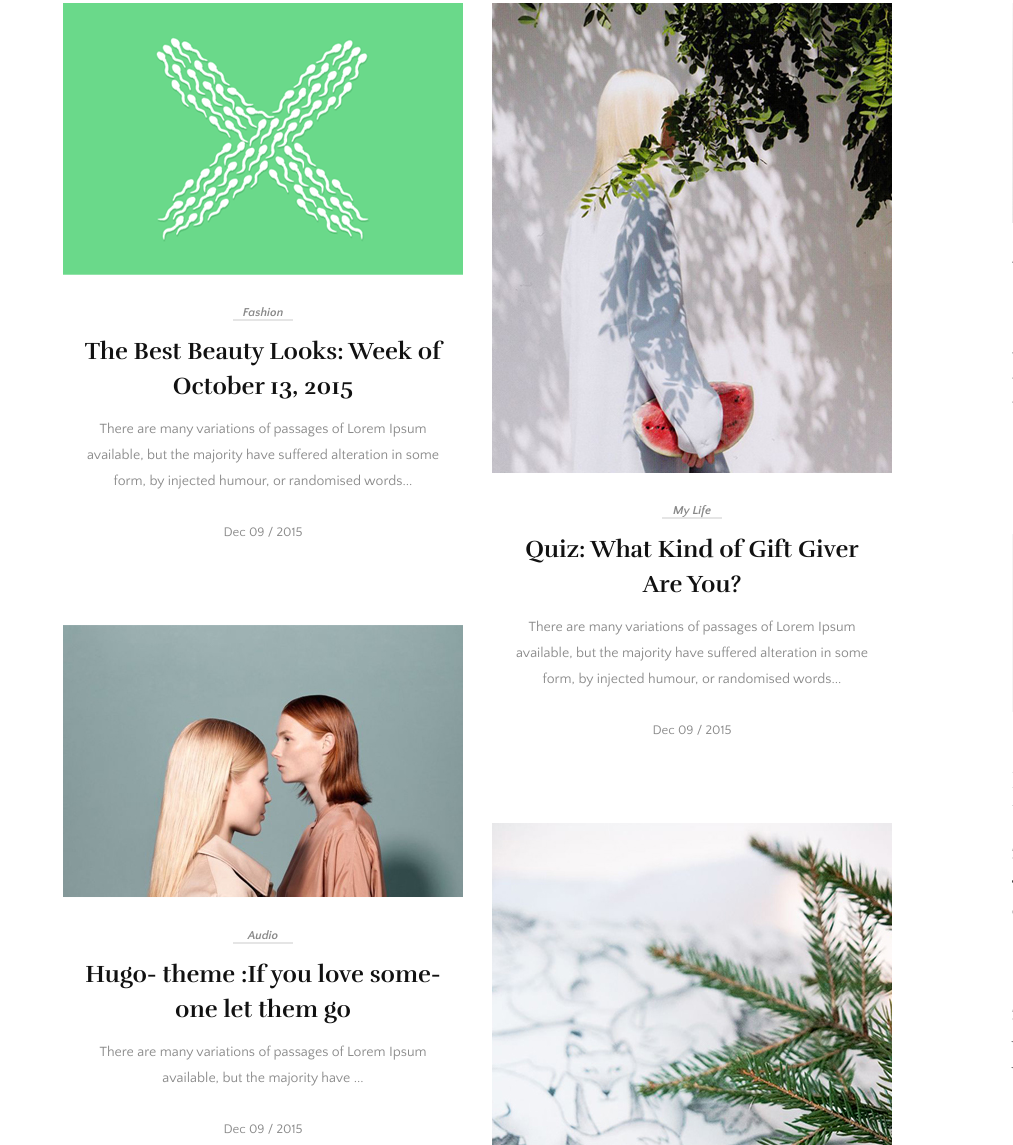
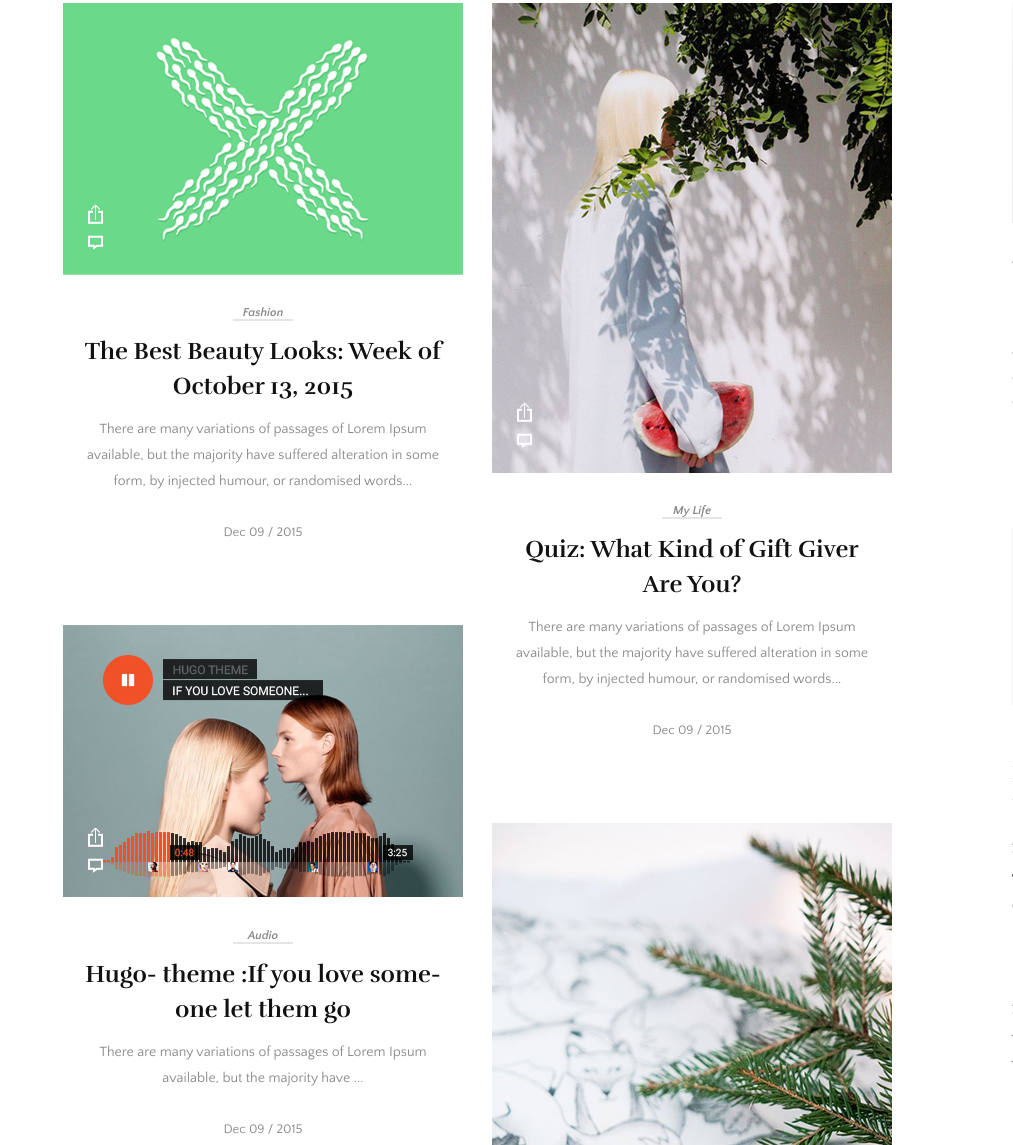
Before and after one commit to VeronikaStafienko/Bologna, a plain HTML site: page index.html in a window 1280 px wide. Shown: the part 958-2103 px from the top of the page, without its empty margins (267-1280 px from the left). Drawn offline with Linux system fonts and the light colour scheme.

Commit message:
Finale.
По необходимости можно сделать спрайты для значков, чтобы можно было
применить active, hover...

```diff
--- a/css/style.css
+++ b/css/style.css
@@ -120,15 +120,43 @@ a.magnifier {
   padding-bottom: 80px;
 }
 
+.articles-image {
+  position: relative;
+  margin-bottom: 15px;
+}
+
+.comment-img {
+  position: absolute;
+  display: flex;
+  flex-direction: column;
+  bottom: 25px;
+  left: 25px;
+}
+
+.audio-button {
+  position: absolute;
+  display: flex;
+  flex-direction: row;
+  align-items: center;
+  top: 30px;
+  left: 40px;
+}
+
+a.button {
+  padding-right: 10px;
+}
+
+.audio-player {
+  position: absolute;
+  bottom: 20px;
+  left: 40px;
+}
+
 .item-text {
   width: 361px;
   text-align: center;
   margin-left: auto;
   margin-right: auto;
-}
-
-.articles-item img {
-  margin-bottom: 15px;
 }
 
 .article-theme {
@@ -201,7 +229,7 @@ h2.article-title {
 }
 
 .sidebar-item {
-  padding-bottom: 51px;
+  padding-bottom: 45px;
 }
 
 a.theme-bio {
--- a/index.html
+++ b/index.html
@@ -55,7 +55,13 @@
     <div class="background-foto"></div>
     <div class="articles">
       <div class="articles-item">
+        <div class="articles-image">
           <img src="img/fashion.png" width="400" height="272" alt="">
+          <div class=comment-img>
+            <a class="share" href=""><img src="img/share.png"></a>
+            <a class="comment" href=""><img src="img/comment.png"></a>
+          </div>
+        </div>
         <div class="item-text">
           <span class="article-theme">fashion</span>
           <h2 class="article-title">The Best Beauty Looks: Week of October 13, 2015</h2>
@@ -64,7 +70,20 @@
         </div>
       </div>
       <div class="articles-item">
+        <div class="articles-image">
           <img src="img/music.jpg" width="400" height="273" alt="">
+          <div class=comment-img>
+            <a class="share" href=""><img src="img/share.png"></a>
+            <a class="comment" href=""><img src="img/comment.png"></a>
+          </div>
+          <div class="audio-button">
+            <a class="button" href=""><img src="img/button.png" width="50" height="50" alt="button"></a>
+            <a class="name sing" href=""><img src="img/Name_sing.png" width="160" height="42"></a>
+          </div>
+          <div class="audio-player">
+            <a class="player" href=""><img src="img/player.png" width="310" height="47" alt="player"></a>
+          </div>
+        </div>
         <div class="item-text">
           <span class="article-theme">audio</span>
           <h2 class="article-title">Hugo- theme :If you love some-one let them go</h2>
@@ -73,7 +92,13 @@
         </div>
       </div>
       <div class="articles-item">
+        <div class="articles-image">
           <img src="img/Make%20up.jpg" width="400" height="272" alt="">
+          <div class=comment-img>
+            <a class="share" href=""><img src="img/share.png"></a>
+            <a class="comment" href=""><img src="img/comment.png"></a>
+          </div>
+        </div>
         <div class="item-text">
           <span class="article-theme">make up</span>
           <h2 class="article-title">Yes, "Plus Privilege" Exists. Here's What It Is</h2>
@@ -82,7 +107,13 @@
         </div>
       </div>
       <div class="articles-item">
+        <div class="articles-image">
           <img src="img/Beauty.jpg" width="400" height="272" alt="">
+          <div class=comment-img>
+            <a class="share" href=""><img src="img/share.png"></a>
+            <a class="comment" href=""><img src="img/comment.png"></a>
+          </div>
+        </div>
         <div class="item-text">
           <span class="article-theme">beauty</span>
           <h2 class="article-title">Is Blue Eye Shadow Paris’s Newest Street Style Star?</h2>
@@ -91,7 +122,13 @@
         </div>
       </div>
       <div class="articles-item">
+        <div class="articles-image">
           <img src="img/Make%20up1.jpg" width="400" height="502" alt="">
+          <div class=comment-img>
+            <a class="share" href=""><img src="img/share.png"></a>
+            <a class="comment" href=""><img src="img/comment.png"></a>
+          </div>
+        </div>
         <div class="item-text">
           <span class="article-theme">make up</span>
           <h2 class="article-title">Lili Sumner | Numéro N°168 November 2015</h2>
@@ -100,7 +137,13 @@
         </div>
       </div>
       <div class="articles-item">
+        <div class="articles-image">
           <img src="img/my%20life.jpg" width="400" height="470" alt="">
+          <div class=comment-img>
+            <a class="share" href=""><img src="img/share.png"></a>
+            <a class="comment" href=""><img src="img/comment.png"></a>
+          </div>
+        </div>
         <div class="item-text">
           <span class="article-theme">my life</span>
           <h2 class="article-title">Quiz: What Kind of Gift Giver Are You?</h2>
@@ -109,7 +152,13 @@
         </div>
       </div>
       <div class="articles-item">
+        <div class="articles-image">
           <img src="img/fashion1.jpg" width="400" height="588" alt="">
+          <div class=comment-img>
+            <a class="share" href=""><img src="img/share.png"></a>
+            <a class="comment" href=""><img src="img/comment.png"></a>
+          </div>
+        </div>
         <div class="item-text">
           <span class="article-theme">fashion</span>
           <h2 class="article-title">Yes, "Plus Privilege" Exists. Here's What It Is</h2>
@@ -118,7 +167,13 @@
         </div>
       </div>
       <div class="articles-item">
+        <div class="articles-image">
           <img src="img/fashion2.jpg" width="400" height="470" alt="">
+          <div class=comment-img>
+            <a class="share" href=""><img src="img/share.png"></a>
+            <a class="comment" href=""><img src="img/comment.png"></a>
+          </div>
+        </div>
         <div class="item-text">
           <span class="article-theme">fashion</span>
           <h2 class="article-title">My Eating Disorder Gave Me a Heart Attack at 17</h2>
@@ -127,7 +182,13 @@
         </div>
       </div>
       <div class="articles-item">
+        <div class="articles-image">
           <img src="img/Make%20up2.jpg" width="400" height="407" alt="">
+          <div class=comment-img>
+            <a class="share" href=""><img src="img/share.png"></a>
+            <a class="comment" href=""><img src="img/comment.png"></a>
+          </div>
+        </div>
         <div class="item-text">
           <span class="article-theme">make up</span>
           <h2 class="article-title">Paris Fashion Week Highlights: Vogue’s Anna Wintour on All the Top Shows</h2>
```
Also changed, not shown: img/Name_sing.png (added). Lines whose indentation alone changed are shown as unchanged.
